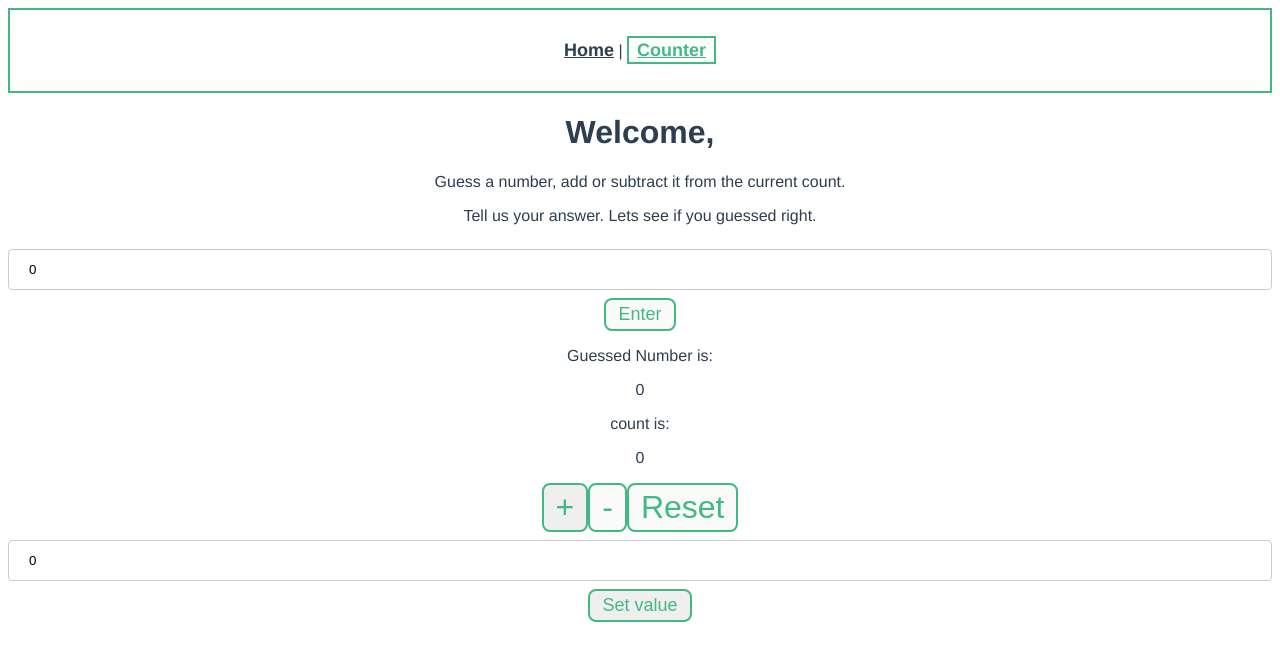
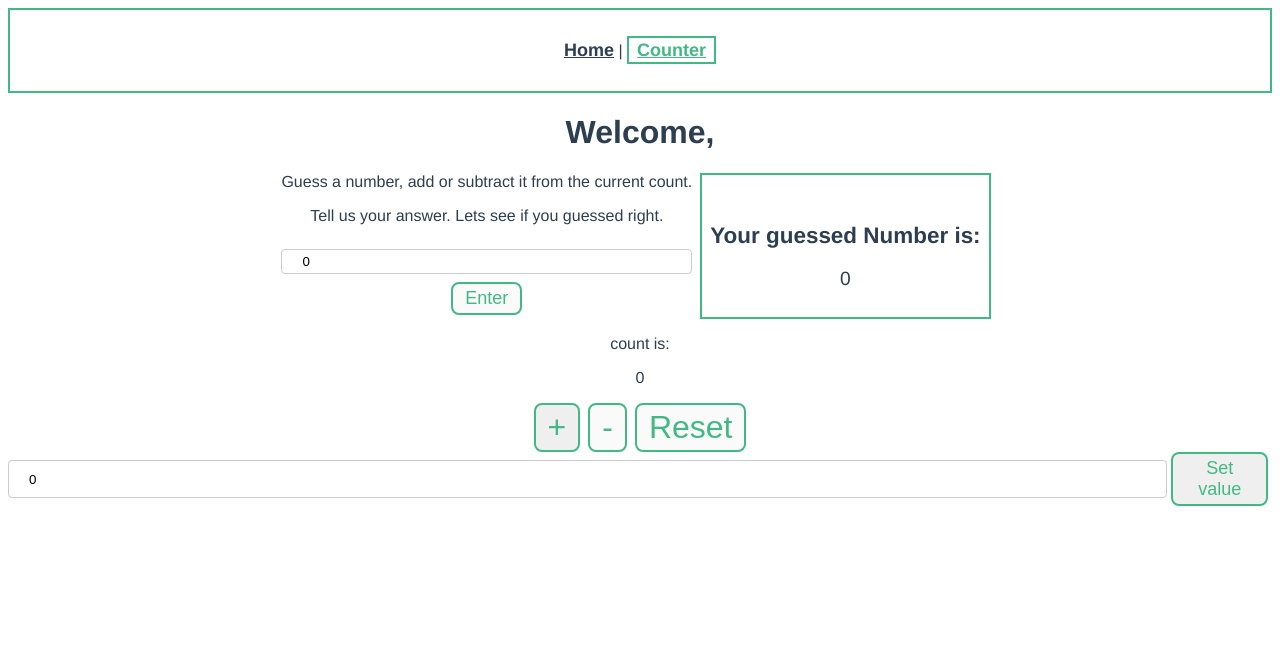
Before and after one commit to Annalartey/Altschool-third-sem-exams, a Vue app: page /counter in a window 1280 px wide. Shown: the top 660 px of the page. Built offline with nearby package versions, Linux system fonts and the light colour scheme.

Commit message:
Update Counter.vue

```diff
--- a/src/components/Counter.vue
+++ b/src/components/Counter.vue
@@ -2,15 +2,15 @@
     <div class="main">
        <h1>Welcome,</h1>
 
-       <div>
+       <div class="guess">
         <div>
           <div>{{ message }}</div>
           <p>Tell us your answer. Lets see if you guessed right.</p>
           <input type="number" v-model="$store.state.guess"/>
           <button @click = "$store.commit ( 'handleGuess' ) " :disabled="!$store.state.guess" >Enter</button>
         </div>
-        <div>
-          <p>Guessed Number is:</p>
+        <div class="guess-no">
+          <h3>Your guessed Number is: </h3>
           <p>{{ $store.state.guessed }}</p>
         </div>
        </div>
@@ -25,7 +25,7 @@
       <button @click = "$store.dispatch ( 'handleDecrease' ) " :disabled="$store.state.count < 1" class="operation"> - </button>
       <button @click = "$store.commit ( 'handleReset' ) " :disabled="$store.state.count < 1" class="operation">Reset</button>
      </div>
-      <div>
+      <div class="setval">
         <input type="number" v-model="$store.state.newCount"/>
         <button @click="$store.commit ( 'handleSetValue' ) ">Set value</button>
       </div>
@@ -70,15 +70,33 @@
     a {
       color: #42b983;
     }
-    .main{
-
+    .guess{
+      display: flex;
+      align-items: space-between;
+      justify-content: center;
     }
-    button{
+    .guess-no{
+      border:#42b983 solid 2px;
+      padding: 8px;
+      margin: 0 8px;
+      font-size: larger;
+    }
+    .guess-no .p{
+      font-size: xx-large;
+      color: #42b983;
+    }
+    .setval{
+      display: flex;
+      align-items: space-between;
+      justify-content: center;
+    }
+  button{
   color: #42b983;
   border: solid 2px #42b983 ;
   border-radius: 8px;
   padding: 4px 12px;
   font-size: large;
+  margin: 0 4px;
  }
  button:hover{
   color: #ffffff;
@@ -87,7 +105,7 @@
  }
  input{
   width: 100%;
-  padding: 12px 20px;
+  padding: 4px 20px;
   margin: 8px 0;
   display: inline-block;
   border: 1px solid #ccc;
```
